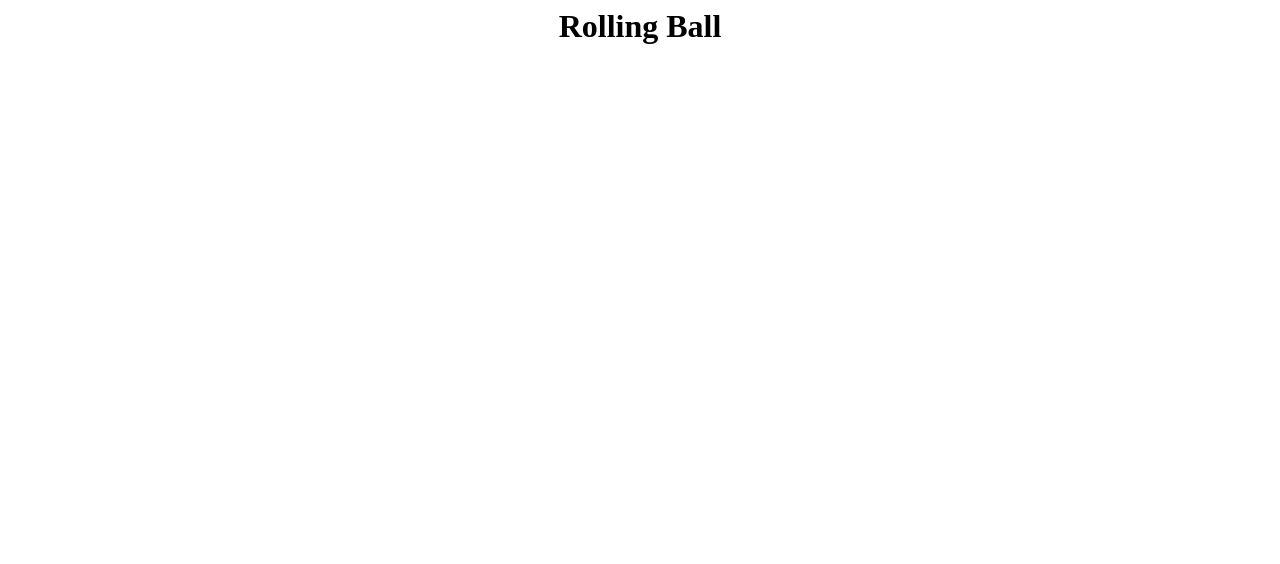
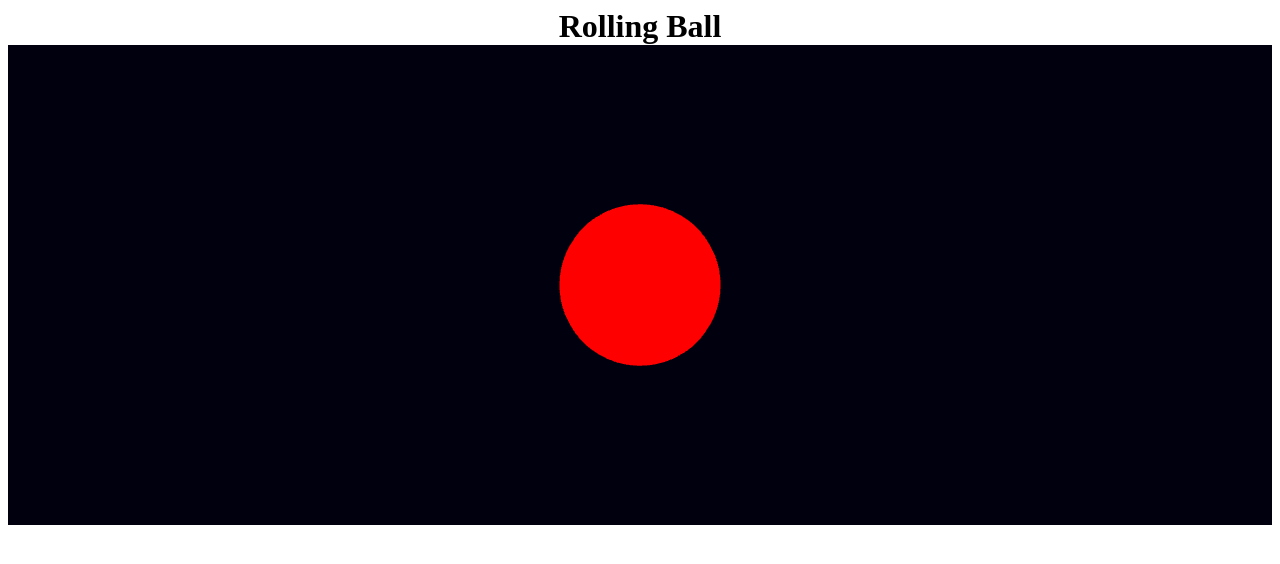
Before and after one commit to nati-m-afw/rolling-ball-threejs-vue, a Vue app: page / in a window 1280 px wide. Shown: the top 564 px of the page. Built offline with nearby package versions, Linux system fonts and the light colour scheme.

Commit message:
added sphere mesh

```diff
--- a/src/components/RollingBallScene.vue
+++ b/src/components/RollingBallScene.vue
@@ -25,6 +25,8 @@ export default {
   mounted() {
     ////// INITIALIZATION
     this.sceneCanvas = this.$refs.scene;
+    console.log(this.sceneCanvas.clientWidth);
+    console.log(11);
 
     this.scene = new THREE.Scene();
     this.camera = new THREE.PerspectiveCamera(
@@ -35,9 +37,29 @@ export default {
     );
 
     this.renderer = new THREE.WebGLRenderer({ antialias: true });
+
+    /////// CONFIGURING INIT SETTINGS
+    this.renderer.setSize(
+      this.sceneCanvas.clientWidth,
+      this.sceneCanvas.clientHeight
+    );
+
+    this.renderer.setClearColor("#00000f");
+
     this.sceneCanvas.appendChild(this.renderer.domElement);
 
-    /////// CONFIGURING INIT SETTINGS
+    this.camera.position.z = 20;
+
+    ////////// ADD MESH
+    var geometry = new THREE.SphereGeometry(5, 32, 32);
+	var material = new THREE.MeshBasicMaterial({ color: 0xff0000 });
+	var sphere = new THREE.Mesh(geometry, material);
+
+	this.scene.add(sphere);
+
+
+	////////// RENDER SCENE
+    this.renderer.render(this.scene, this.camera);
   },
 };
 </script>
@@ -53,16 +75,6 @@ h1 {
 }
 
 .scene {
-  display: inline;
-  align-content: center;
-  width: 100%;
-  height: 600px;
-}
-
-.scene canvas {
-  display: inline !important;
-  margin: auto;
-  width: 100%;
-  height: 100%;
+	height: 60vh;
 }
 </style>
```
